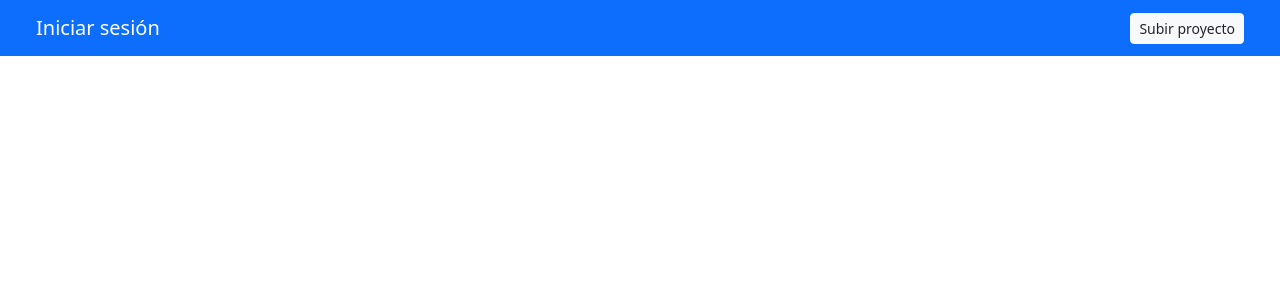
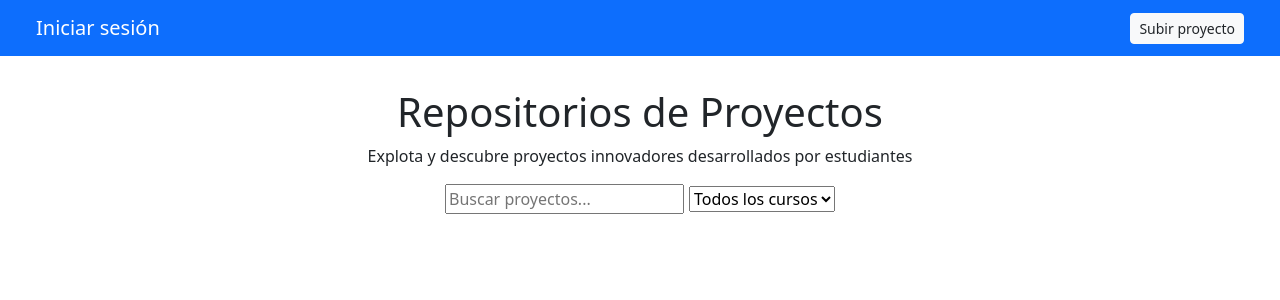
Before and after one commit to Jhonttt/proyecto-intermodular, an Angular app in the folder frontend/: page /home in a window 1280 px wide. Shown: the top 300 px of the page. Built offline with nearby package versions, Linux system fonts and the light colour scheme.

Commit message:
feat: Crear componente section, con los elementos titulo, subtitulo, barra de busqueda y filtro (todavia sin funcionalidad)

```diff
--- a/frontend/src/app/pages/home/home.ts
+++ b/frontend/src/app/pages/home/home.ts
@@ -1,10 +1,16 @@
 import { Component } from '@angular/core';
 import { Header } from './header/header';
+import { Section } from './section/section';
 
 @Component({
   selector: 'app-home',
   standalone: true,
-  imports: [Header],
-  template: `<app-header></app-header>`
+  imports: [Header,Section],
+  template: `
+  <app-header></app-header>
+  <app-section></app-section>
+  `
 })
+
+
 export class Home {}
--- /dev/null
+++ b/frontend/src/app/pages/home/section/section.css
@@ -0,0 +1,7 @@
+section{
+    text-align: center;
+    margin-top: 2em;
+}
+input{
+    margin-right: 5px;
+}
--- /dev/null
+++ b/frontend/src/app/pages/home/section/section.html
@@ -0,0 +1,8 @@
+<section>
+    <h1>Repositorios de Proyectos</h1>
+    <p>Explota y descubre proyectos innovadores desarrollados por estudiantes</p>
+    <input type="search" name="search" placeholder="Buscar proyectos...">
+    <select name="filter" id="filter">
+        <option value="default">Todos los cursos</option>
+    </select>
+</section>
--- /dev/null
+++ b/frontend/src/app/pages/home/section/section.ts
@@ -0,0 +1,11 @@
+import { Component } from '@angular/core';
+
+@Component({
+  selector: 'app-section',
+  imports: [],
+  templateUrl: './section.html',
+  styleUrl: './section.css',
+})
+export class Section {
+
+}
```
Also changed, not shown: 1 other file (tests, documents, lock files or other folders).
